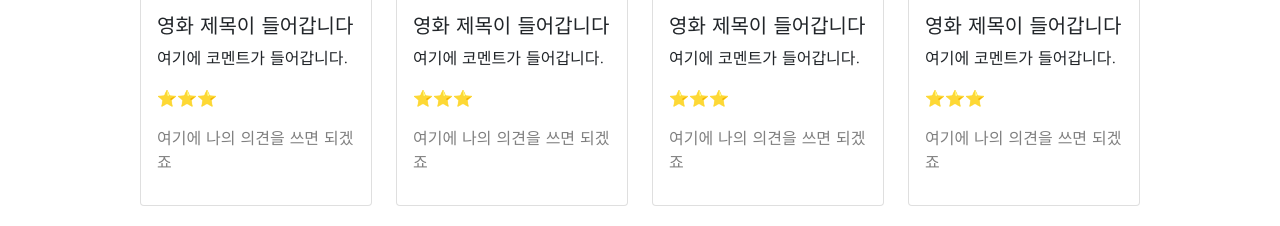
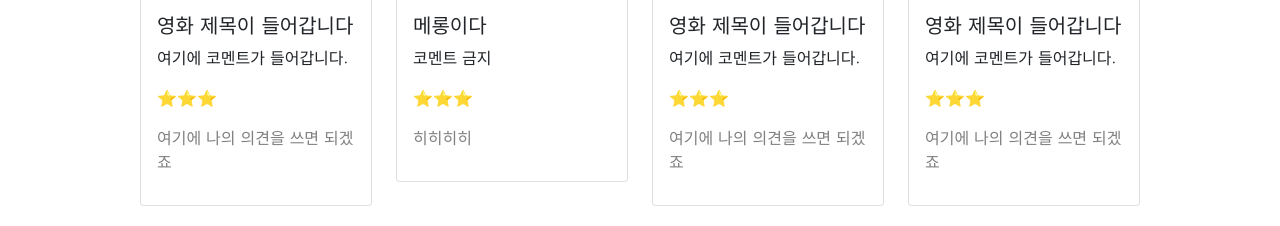
Before and after one commit to YunS0124/mypage, a plain HTML site: page index.html in a window 1280 px wide. Shown: the part 697-923 px from the top of the page. Drawn offline with nearby package versions, Linux system fonts and the light colour scheme.

Commit message:
Update index.html

```diff
--- a/index.html
+++ b/index.html
@@ -122,10 +122,10 @@
                     <img src="https://movie-phinf.pstatic.net/20210728_221/1627440327667GyoYj_JPEG/movie_image.jpg"
                         class="card-img-top" alt="...">
                     <div class="card-body">
-                        <h5 class="card-title">영화 제목이 들어갑니다</h5>
-                        <p class="card-text">여기에 코멘트가 들어갑니다.</p>
+                        <h5 class="card-title">메롱이다</h5>
+                        <p class="card-text">코멘트 금지</p>
                         <p>⭐⭐⭐</p>
-                        <p class="mycomment">여기에 나의 의견을 쓰면 되겠죠</p>
+                        <p class="mycomment">히히히히</p>
                     </div>
                 </div>
             </div>
```
